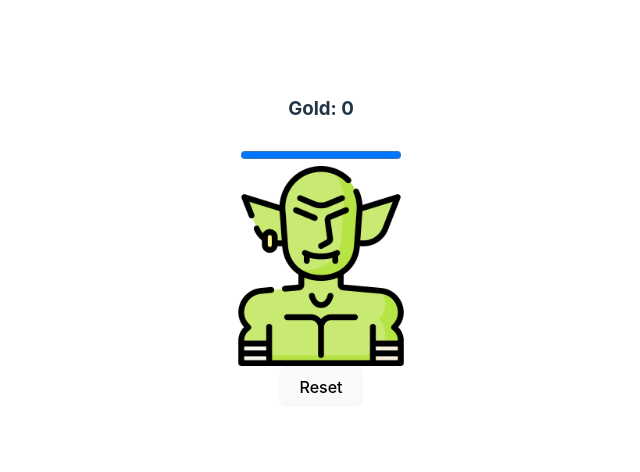
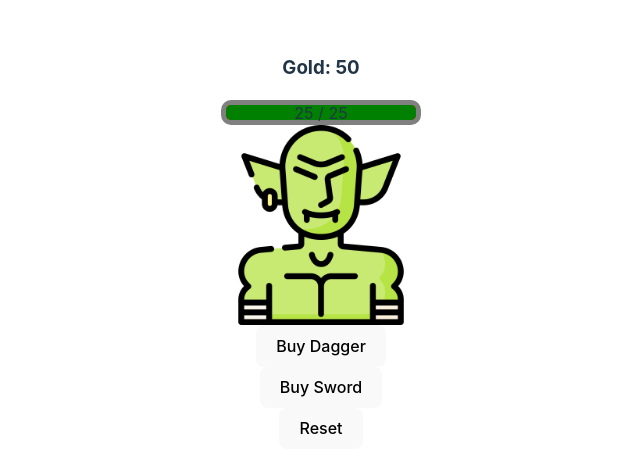
Before and after one commit to kayshwii/monsterClicker, a React (Vite) app: page / in a window 1280 px wide. Shown: the part 158-630 px from the top of the page, without its empty margins (319-959 px from the left). Built offline with nearby package versions, Linux system fonts and the light colour scheme.

Commit message:
Added custom health bar. Fixed issue where hp would be NaN on reset

```diff
--- a/src/MonsterClicker.jsx
+++ b/src/MonsterClicker.jsx
@@ -4,88 +4,141 @@ import goblinHurt from './assets/goblin_hurt.png'
 
 const upgrades = [{
     id: 'x10',
-    name: 'x 10',
+    name: 'Buy Dagger',
     cost: 5,
     multiplier: 10,
     showUpgrade: true
 },{
     id: 'x100',
-    name: 'x 100',
+    name: 'Buy Sword',
     cost: 30,
-    multiplier: 100,
-    showUpgrade: true
-},{
-    id: 'reset',
-    name: 'Reset',
-    cost: 0,
+    multiplier: 20,
     showUpgrade: true
 }]
 
 const enemies = [{
     id: 0,
     name: 'Goblino',
-    hpMax: 25,
-    hpCurrent: 25,
+    health: 25,
     gp: 1,
     pic: goblin,
     hit: goblinHurt
 }]
 
+const HpBar = ({hpMax = 100, hp = 100}) => {
+    const currentHealth = (hp / hpMax) * 100
+    return(
+        <>
+        <div className = 'barBackground'
+            style={{width: '200px',
+                height: '25px',
+                backgroundColor: 'gray',
+                position: 'relative',
+                boxSizing: 'border-box',
+                margin: 'auto',
+                borderRadius: '10px',
+                padding: '5px',
+                display: 'flex',
+                justifyContent: 'center',
+                alignItems: 'center'
+        }}>
+            <div className="maxHealth"
+            style={{width: '100%',
+                height: '15px',
+                backgroundColor: 'red',
+                position: 'relative',
+                boxSizing: 'border-box',
+                borderRadius: '5px',
+            }}>
+                <div className="currentHealth"
+                style={{width: `${currentHealth}%`,
+                    height: '15px',
+                    backgroundColor: 'green',
+                    position: 'relative',
+                    boxSizing: 'border-box',
+                    borderRadius: '5px',
+                    transition: 'width 0.6s cubic-bezier(0.47, 1.64, 0.41, 0.8)'
+
+                }}>
+                </div>
+            </div>
+            <div
+            style={{
+                position: 'absolute',
+                }}>
+            {hp} / {hpMax}
+            </div>
+        </div>
+
+        </>
+    )
+}
+
 
 export default function App() {
-    const [gold, setGold] = useState(0)
-    const [monsterHealth, setMonsterHealth] = useState(enemies[0].hpMax)
+    const hpMax = 25
+    const [gold, setGold] = useState(50)
+    const [hp, setHp] = useState(hpMax)
     const [playerDamage, setPlayerDamage] = useState(1)
 
     const upgradeOption = (upgrade) => () => {
         setGold(gold - upgrade.cost)
         setPlayerDamage(upgrade.multiplier)
-        if(upgrade.id === 'reset'){
-            reset()
-        }else upgrade.showUpgrade = false
+        upgrade.showUpgrade = false
     }
 
     const attack = () => {
-        setMonsterHealth(monsterHealth - playerDamage)
+        console.log(hpMax)
+        setHp(hp - playerDamage)
     }
 
     const reset = () => {
         setGold(0)
-        setMultiplier(1)
-        setmonsterHealth(enemies[0].hpMax)
+        setHp(hpMax)
+        setPlayerDamage(1)
         upgrades.forEach(upgrade =>
             upgrade.showUpgrade = true
         )
     }
 
     //damage handler
-    if(monsterHealth <= 0) {
-        setMonsterHealth(enemies[0].hpMax)
+    if(hp <= 0) {
         setGold (gold + enemies[0].gp)
+        setHp(hpMax)
     }
+
 
     return(
         <>
         <h3>Gold: {gold}</h3>
-        <progress
-        max={enemies[0].hpMax}
-        value={monsterHealth}
-        />
+        <HpBar hp={hp} hpMax={hpMax} />
         <img src = {enemies[0].pic}
-        width={'200xp'}
-        style={{display: 'block'}}
-        onClick={attack}/>
+        width = {'200xp'}
+        style = {{display: 'block'}}
+        onClick = {attack}/>
 
         {upgrades.map((upgrade) => (
             gold >= upgrade.cost && upgrade.showUpgrade && <button
             type = 'button'
             key = {upgrade.name}
             onClick = {upgradeOption(upgrade)}
+            style={{
+                display: 'block',
+                margin: 'auto'
+            }}
             >
             {upgrade.name}
             </button>
         ))}
-
+        <button
+        onClick={reset}
+        style={{
+            display: 'block',
+            margin: 'auto'
+        }}
+      >
+        Reset
+      </button>
         </>
     )
 }
```
